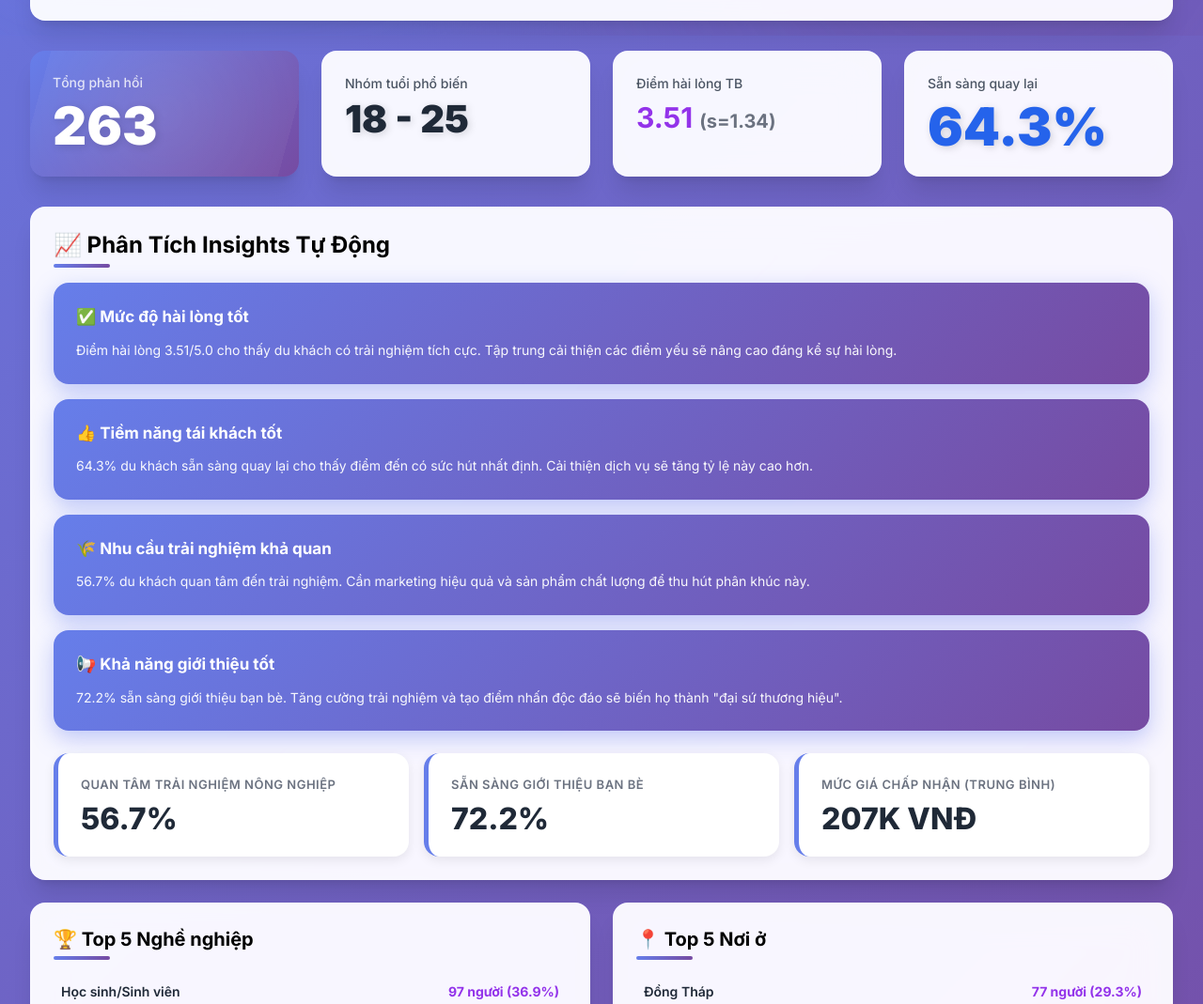
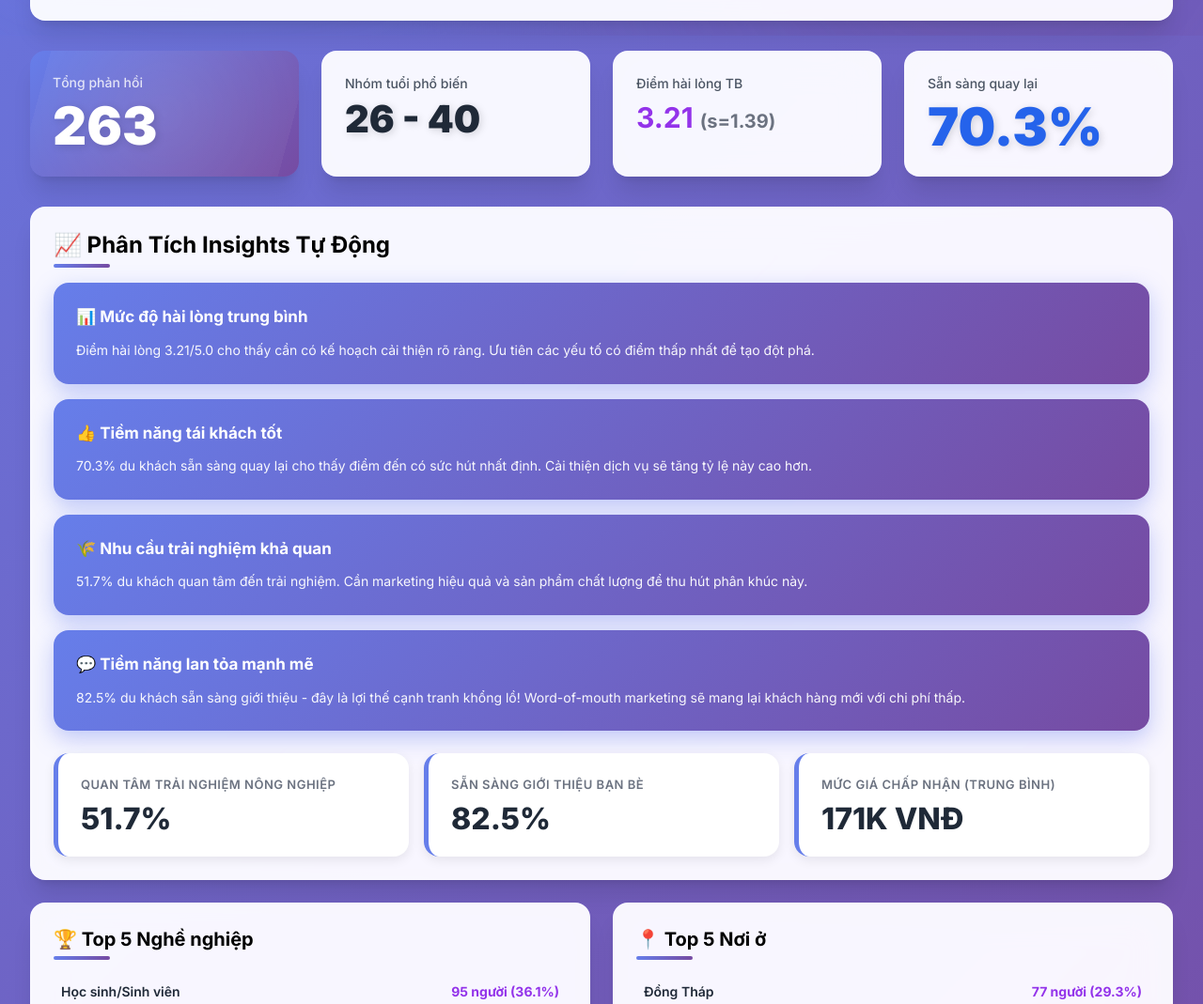
Before and after one commit to LuongNuong131/KhaoSatKhoaLuan, a plain HTML site: page index.html in a window 1280 px wide. Shown: the part 797-1866 px from the top of the page at 94% size. Drawn offline with nearby package versions, Linux system fonts and the light colour scheme.

Commit message:
update sơ đồ lần 4

```diff
--- a/index.html
+++ b/index.html
@@ -464,6 +464,28 @@
         transform: translateY(-4px);
         box-shadow: 0 8px 20px rgba(102, 126, 234, 0.6);
       }
+
+      /* Thêm style cho thông báo export */
+      @keyframes slideIn {
+        from {
+          transform: translateX(400px);
+          opacity: 0;
+        }
+        to {
+          transform: translateX(0);
+          opacity: 1;
+        }
+      }
+      @keyframes slideOut {
+        from {
+          transform: translateX(0);
+          opacity: 1;
+        }
+        to {
+          transform: translateX(400px);
+          opacity: 0;
+        }
+      }
     </style>
   </head>
   <body class="min-h-screen p-4 md:p-8">
@@ -1451,6 +1473,23 @@
       // PHẦN 2: CÁC HÀM TÍNH TOÁN (MEAN VÀ ĐỘ LỆCH CHUẨN)
       // ===================================================================
 
+      /**
+       * FIX: Thêm hàm helper quan trọng này
+       * Hàm này lấy tên cột thực tế (ví dụ: "1. Giới tính:") từ chữ cái (ví dụ: "B")
+       */
+      function getColumnByLetter(letter) {
+        if (Object.keys(columnMapping).length === 0) {
+          console.error("Column mapping chưa được tải!");
+          return null;
+        }
+        const colName = columnMapping[letter];
+        if (!colName) {
+          console.warn(`Không tìm thấy mapping cho chữ cái: ${letter}`);
+          return null;
+        }
+        return colName;
+      }
+
       function getMeanScore(data, colName) {
         let totalScore = 0;
         let count = 0;
@@ -1497,7 +1536,7 @@
       // ===================================================================
 
       /**
-       * Sửa lỗi:
+       * FIX:
        * 1. Đã xóa 'parseFloat' vì 'returnRate', 'expRate', 'refRate' đã là SỐ (number).
        * 2. Đã thêm '.toFixed(1) + "%"' vào phần text để hiển thị đẹp.
        */
@@ -1618,11 +1657,12 @@
       // ===================================================================
 
       /**
-       * Sửa lỗi:
+       * FIX:
        * 1. Đã thay thế TOÀN BỘ các chuỗi hardcode (ví dụ: "2. Độ tuổi:")
        * bằng cách gọi 'getColumnByLetter' (ví dụ: 'ageCol').
        * 2. Đã sửa logic truyền dữ liệu vào 'generateInsights',
        * truyền SỐ (number) thay vì chuỗi (string).
+       * 3. Sửa logic popularAgeGroup, expYes, priceRanges
        */
       function processAllData() {
         const d = globalData;
@@ -1646,21 +1686,24 @@
 
         const ageCounts = {};
         d.forEach((row) => {
-          // Sửa lỗi: Dùng ageCol
+          // FIX: Dùng ageCol
           const ageGroup = row[ageCol];
           if (ageGroup) ageCounts[ageGroup] = (ageCounts[ageGroup] || 0) + 1;
         });
 
-        let popularAgeGroup = "N/A",
+        // FIX: Sửa logic để xử lý trường hợp bằng nhau
+        let popularAgeGroups = [],
           maxCount = 0;
         for (const ageGroup in ageCounts) {
           if (ageCounts[ageGroup] > maxCount) {
             maxCount = ageCounts[ageGroup];
-            popularAgeGroup = ageGroup;
+            popularAgeGroups = [ageGroup];
+          } else if (ageCounts[ageGroup] === maxCount) {
+            popularAgeGroups.push(ageGroup);
           }
         }
         document.getElementById("popularAgeGroup").textContent =
-          popularAgeGroup;
+          popularAgeGroups.length > 0 ? popularAgeGroups.join(" & ") : "N/A";
 
         // Tính Mean và SD tổng thể (Câu 12)
         const satKeys = ["M", "N", "O", "P", "Q", "R", "S", "T", "U", "V", "W"];
@@ -1716,7 +1759,7 @@
 
         // Phân tích các thẻ thống kê
         const returnYes = d.filter((row) => {
-          // Sửa lỗi: Dùng returnCol
+          // FIX: Dùng returnCol
           const val = row[returnCol];
           if (!val) return false;
           const valLower = String(val).toLowerCase();
@@ -1724,20 +1767,15 @@
         }).length;
 
         const expYes = d.filter((row) => {
-          // Sửa lỗi: Dùng expCol
+          // FIX: Dùng expCol và sửa logic đếm
           const val = row[expCol];
           if (!val) return false;
           const valLower = String(val).toLowerCase();
-          return (
-            valLower.includes("quan tâm") ||
-            valLower.includes("rất") ||
-            valLower === "4" ||
-            valLower === "5"
-          );
+          return valLower === "quan tâm" || valLower === "rất quan tâm";
         }).length;
 
         const refYes = d.filter((row) => {
-          // Sửa lỗi: Dùng refCol
+          // FIX: Dùng refCol
           const val = row[refCol];
           if (!val) return false;
           const valLower = String(val).toLowerCase();
@@ -1746,7 +1784,7 @@
           );
         }).length;
 
-        // Sửa lỗi logic: Tính toán SỐ, sau đó mới định dạng chuỗi
+        // FIX: Tính toán SỐ, sau đó mới định dạng chuỗi
         const returnRateNum = (returnYes / d.length) * 100;
         const expRateNum = (expYes / d.length) * 100;
         const refRateNum = (refYes / d.length) * 100;
@@ -1759,17 +1797,18 @@
         document.getElementById("referralPercent").textContent =
           refRateNum.toFixed(1) + "%";
 
+        // FIX: Sửa key của priceRanges để khớp với data.json
         const priceRanges = {
-          "100.000 - 200.000 vnđ": 150000,
-          "200.000 - 300.000 vnđ": 250000,
-          "trên 300.000 vnđ": 350000,
-          "dưới 100.000 vnđ": 80000,
+          "100.000 - 200.000 VNĐ": 150000,
+          "200.000 - 300.000 VNĐ": 250000,
+          "Trên 300.000 VNĐ": 350000,
+          "Dưới 100.000 VNĐ": 80000,
         };
         let totalPrice = 0,
           priceCount = 0;
         d.forEach((row) => {
-          // Sửa lỗi: Dùng priceCol
-          const val = String(row[priceCol] || "").toLowerCase();
+          // FIX: Dùng priceCol và không .toLowerCase()
+          const val = String(row[priceCol] || "").trim();
           if (val && priceRanges[val]) {
             totalPrice += priceRanges[val];
             priceCount++;
@@ -1780,10 +1819,10 @@
         document.getElementById("avgPrice").textContent =
           avgPrice > 0 ? (avgPrice / 1000).toFixed(0) + "K VNĐ" : "N/A";
 
-        // Sửa lỗi: Truyền SỐ (number) vào 'generateInsights'
+        // FIX: Truyền SỐ (number) vào 'generateInsights'
         generateInsights(d, overallMean, returnRateNum, expRateNum, refRateNum);
 
-        // Sửa lỗi: Dùng tên cột đã lấy
+        // FIX: Dùng tên cột đã lấy
         renderTopList(d, occupationCol, "topOccupations");
         renderTopList(d, locationCol, "topLocations");
         // --- Kết thúc phần refactor ---
@@ -1882,6 +1921,11 @@
           3: "Bình thường",
           2: "Không sẵn lòng",
           1: "Chắc chắn không",
+          Có: "Có",
+          "Chắc chắn có": "Chắc chắn có",
+          "Chưa chắc chắn/Còn phân vân": "Chưa chắc chắn/Còn phân vân",
+          Không: "Không",
+          "Hoàn toàn không": "Hoàn toàn không",
         };
         renderMappedPieChart(
           d,
@@ -1895,22 +1939,11 @@
       }
 
       // ===================================================================
-      // PHẦN 5: CÁC HÀM VẼ BIỂU ĐỒ
+      // PHẦN 5: CÁC HÀM VẼ BIỂU ĐỒ (ĐÃ SỬA LỖI)
       // ===================================================================
 
-      function getColumnByLetter(letter) {
-        if (Object.keys(columnMapping).length === 0) {
-          console.error("Column mapping chưa được tải!");
-          return null;
-        }
-        const colName = columnMapping[letter];
-        if (!colName) {
-          console.warn(`Không tìm thấy mapping cho chữ cái: ${letter}`);
-          return null;
-        }
-        return colName;
-      }
-
+      // FIX: Sửa lại hàm này để chấp nhận colName trực tiếp
+      // (Hàm gọi trong processAllData đã được sửa)
       function renderTopList(data, colName, elementId, top = 5) {
         if (!colName) return;
         const counts = {};
@@ -1994,6 +2027,7 @@
         container.innerHTML = html;
       }
 
+      // FIX: Thêm logic getColumnByLetter
       function renderPieChart(data, colLetter, canvasId, type) {
         const colName = getColumnByLetter(colLetter);
         if (!colName) {
@@ -2016,6 +2050,7 @@
         );
       }
 
+      // FIX: Thêm logic getColumnByLetter
       function renderBarChart(data, colLetter, canvasId, sort = false) {
         const colName = getColumnByLetter(colLetter);
         if (!colName) {
@@ -2041,6 +2076,7 @@
         );
       }
 
+      // FIX: Thêm logic getColumnByLetter
       function renderOrderedChart(data, colLetter, canvasId, order) {
         const colName = getColumnByLetter(colLetter);
         if (!colName) {
@@ -2052,16 +2088,19 @@
 
         const counts = {};
         data.forEach((row) => {
-          const val = row[colName];
+          const val = String(row[colName] || "")
+            .trim()
+            .toLowerCase();
           if (val) counts[val] = (counts[val] || 0) + 1;
         });
 
         const labels = order;
-        const values = order.map((label) => counts[label] || 0);
+        const values = order.map((label) => counts[label.toLowerCase()] || 0);
 
         createChart(canvasId, "bar", labels, values, false);
       }
 
+      // FIX: Thêm logic getColumnByLetter
       function renderMultiChart(data, colLetter, canvasId) {
         const colName = getColumnByLetter(colLetter);
         if (!colName) {
@@ -2091,6 +2130,7 @@
         );
       }
 
+      // FIX: Thêm logic getColumnByLetter
       function renderFeedbackList(
         data,
         feelingColLetter,
@@ -2162,6 +2202,7 @@
             : '<div class="text-center py-12 bg-gray-50 rounded-xl"><p class="text-gray-500 text-lg">📭 Chưa có cảm nhận hoặc đề xuất nào.</p></div>';
       }
 
+      // FIX: Thêm logic getColumnByLetter
       function renderMappedPieChart(data, colLetter, canvasId, type, mapping) {
         const colName = getColumnByLetter(colLetter);
         if (!colName) {
@@ -2194,13 +2235,53 @@
         const finalLabels = [];
         const finalValues = [];
         for (const label of orderedLabels) {
-          if (counts[label] > 0) {
+          // Chỉ thêm vào biểu đồ nếu có giá trị VÀ mapping có key đó
+          if (counts[label] > 0 && Object.values(mapping).includes(label)) {
             finalLabels.push(label);
             finalValues.push(counts[label]);
           }
         }
 
+        // Sắp xếp lại finalLabels cho Câu 18 (AI) và 13 (X)
+        if (colLetter === "AI" || colLetter === "X") {
+          const desiredOrder =
+            colLetter === "AI"
+              ? [
+                  "Chắc chắn có",
+                  "Có",
+                  "Chưa chắc chắn/Còn phân vân",
+                  "Không",
+                  "Hoàn toàn không",
+                ]
+              : [
+                  "Rất quan tâm",
+                  "Quan tâm",
+                  "Bình thường",
+                  "Không quan tâm",
+                  "Hoàn toàn không quan tâm",
+                ];
+
+          const sortedData = finalLabels
+            .map((label, index) => ({
+              label: label,
+              value: finalValues[index],
+            }))
+            .sort((a, b) => {
+              return (
+                desiredOrder.indexOf(a.label) - desiredOrder.indexOf(b.label)
+              );
+            });
+
+          createChart(
+            canvasId,
+            type,
+            sortedData.map((d) => d.label),
+            sortedData.map((d) => d.value),
+            true
+          );
+        } else {
           createChart(canvasId, type, finalLabels, finalValues, true);
+        }
       }
 
       function createChart(
@@ -2357,9 +2438,11 @@
 
         const summary = `
       ╔════════════════════════════════════════════════════════════════════╗
-      ║                 BÁO CÁO TÓM TẮT KHẢO SÁT DU LỊCH                 ║
-      ║           Phát triển sản phẩm du lịch nông nghiệp trải nghiệm            ║
+      ║                                                                    ║
+      ║                   BÁO CÁO TÓM TẮT KHẢO SÁT DU LỊCH                   ║
+      ║         Phát triển sản phẩm du lịch nông nghiệp trải nghiệm          ║
       ║                Làng hoa Sa Đéc, tỉnh Đồng Tháp                       ║
+      ║                                                                    ║
       ╚════════════════════════════════════════════════════════════════════╝
 
       ━━━━━━━━━━━━━━━━━━━━━━━━━━━━━━━━━━━━━━━━━━━━━━━━━━━━━━━━━━━━━━━━━━
@@ -2443,11 +2526,11 @@
       📌 THÔNG TIN BÁO CÁO
       ━━━━━━━━━━━━━━━━━━━━━━━━━━━━━━━━━━━━━━━━━━━━━━━━━━━━━━━━━━━━━━━━━━
 
-        Nguồn:      Dashboard Phân Tích Khảo Sát
-        Đơn vị:      Trường Đại học Công Nghiệp TP.HCM
-        Khoa:        Thương mại - Du lịch
-        Ngành:       Quản trị dịch vụ du lịch và lữ hành
-        Ngày xuất:   ${new Date().toLocaleDateString("vi-VN", {
+        Nguồn:     Dashboard Phân Tích Khảo Sát
+        Đơn vị:     Trường Đại học Công Nghiệp TP.HCM
+        Khoa:       Thương mại - Du lịch
+        Ngành:      Quản trị dịch vụ du lịch và lữ hành
+        Ngày xuất:  ${new Date().toLocaleDateString("vi-VN", {
           weekday: "long",
           year: "numeric",
           month: "long",
@@ -2492,32 +2575,6 @@
           setTimeout(() => notification.remove(), 300);
         }, 3000);
       }
-
-      // Add animation keyframes
-      const style = document.createElement("style");
-      style.textContent = `
-          @keyframes slideIn {
-            from {
-              transform: translateX(400px);
-              opacity: 0;
-            }
-            to {
-              transform: translateX(0);
-              opacity: 1;
-            }
-          }
-          @keyframes slideOut {
-            from {
-              transform: translateX(0);
-              opacity: 1;
-            }
-            to {
-              transform: translateX(400px);
-              opacity: 0;
-            }
-          }
-        `;
-      document.head.appendChild(style);
     </script>
   </body>
 </html>
```
Also changed, not shown: data.json. Lines whose indentation alone changed are shown as unchanged.
